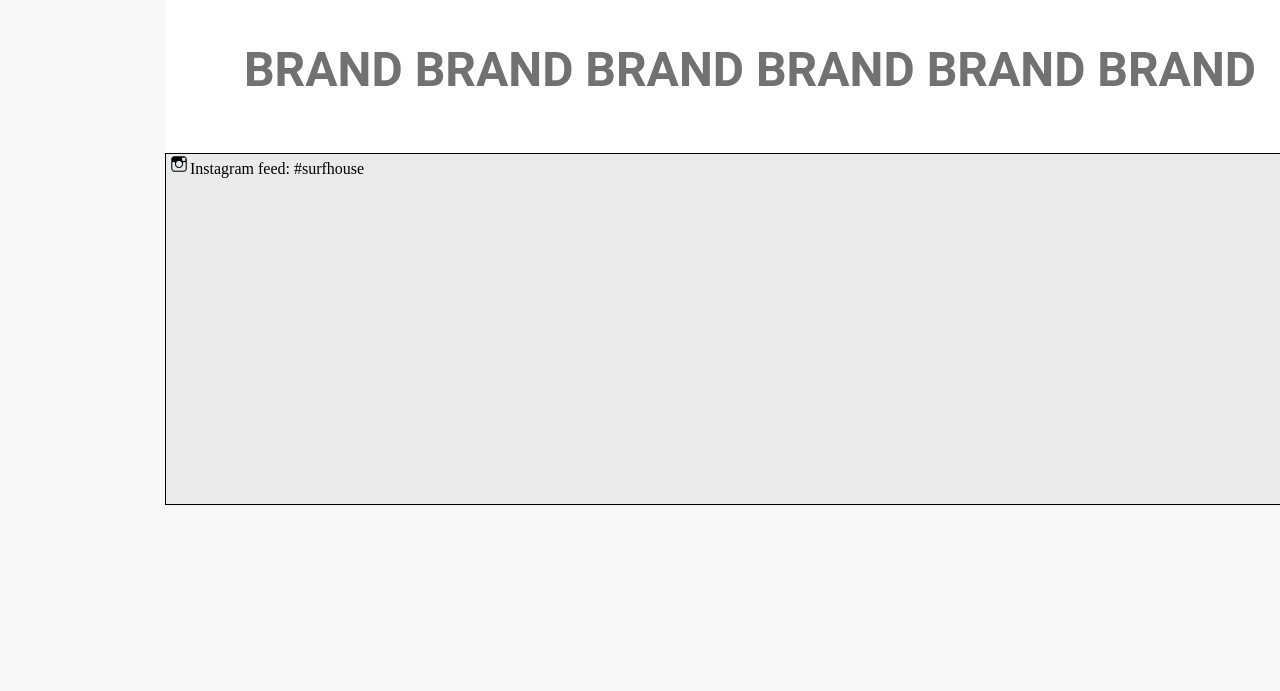
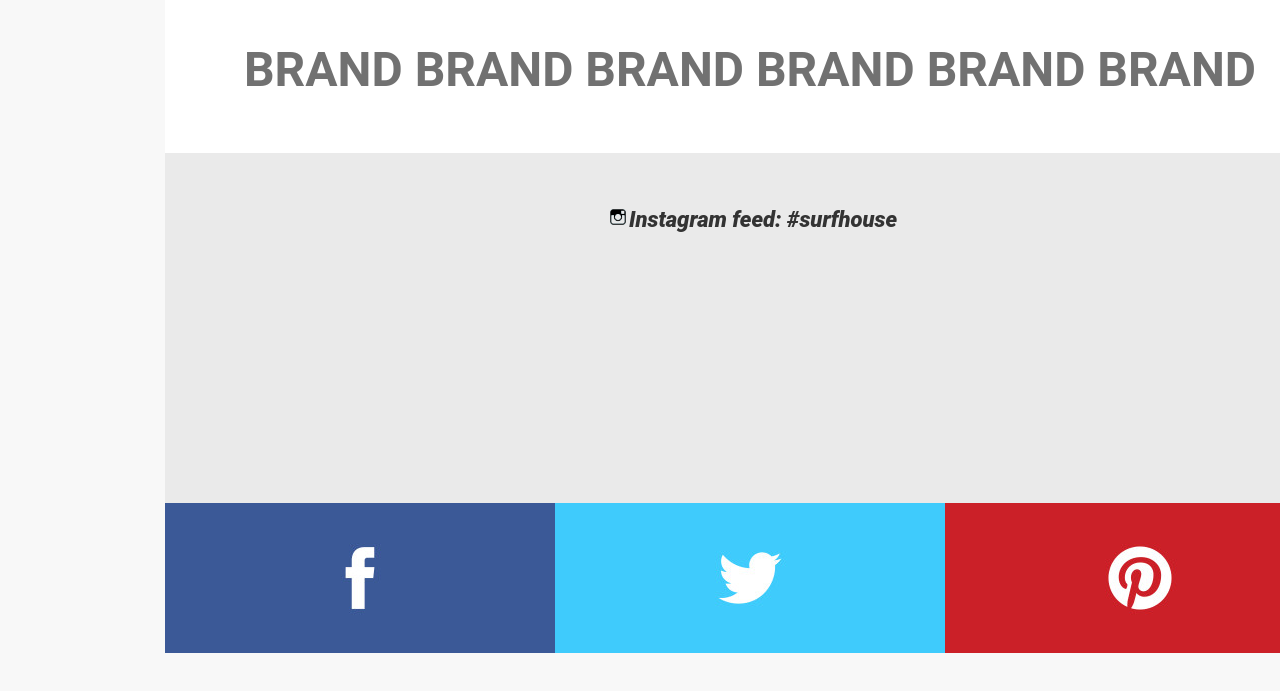
Before and after one commit to moodymood536/PSD-Surf, a plain HTML site: page index.html in a window 1280 px wide. Shown: the part 2336-3027 px from the top of the page. Drawn offline with Linux system fonts and the light colour scheme; a web font is replaced by a local one.

Commit message:
Almost 1 page

```diff
--- a/index.html
+++ b/index.html
@@ -4,6 +4,7 @@
 	 	<meta charset="utf-8">
 		<title>Surf</title>
 		<link rel="stylesheet" type="text/css" href="style.css">
+		<link href="https://fonts.googleapis.com/css?family=Baloo+Chettan|Baloo+Paaji" rel="stylesheet">
 		<link href="https://fonts.googleapis.com/css?family=Josefin+Slab|Lobster|Open+Sans|Open+Sans+Condensed:300|Playfair+Display|Raleway" rel="stylesheet">
 	</head>
 	<body>
@@ -157,8 +158,9 @@
 					<div class="instafeed">
 						<p class="instafeed_sign"><img src="inst_icon.png" />Instagram feed: #surfhouse</p>
 					</div>
-
-				</div>
+					<div class="fb_big"><img src="fb_big.jpeg" /></div>
+					<div class"twit_big"><img src="twit_big.jpeg" /><img src="pic_big.jpeg" /></div>
+			</div>
 			</div>
 			<div class="footer">
 			</div>
--- a/style.css
+++ b/style.css
@@ -2,9 +2,12 @@
 	margin: 0;
 	padding: 0;
 }
+html, body{
+	height: 100%;
+}
 .main{
 	width: 1500px;
-	height: 4405px;
+	height: 3365px;
 	/*border: 3px solid black;*/
 	margin: 0 auto;
 	padding: 0;
@@ -274,8 +277,26 @@
 		background-color: #eaeaea;
 		width: 1170px;
 		height: 350px;
-		border: 1px solid black;
+		/*border: 1px solid black;*/
 		margin-left: -300px;
+		display: inline-block;
+
+
+	}
+	.instafeed p{
+			margin-left: 440px;
+			margin-top: 54px;
+			font-family: Roboto;
+			color:  #333333;
+			font-size: 22px;/* Приближение из-за подстановки шрифтов */
+			font-weight: 900;
+			font-style: italic;
+			text-align: left
+			line-height: 22px;
+	}
+	.fb_big{
+		margin-left: -300px;
+		float: left;
 	}
 	.footer{
 		background-color:  #373737;
```
Also changed, not shown: fb_big.jpeg (added), pic_big.jpeg (added), twit_big.jpeg (added).
